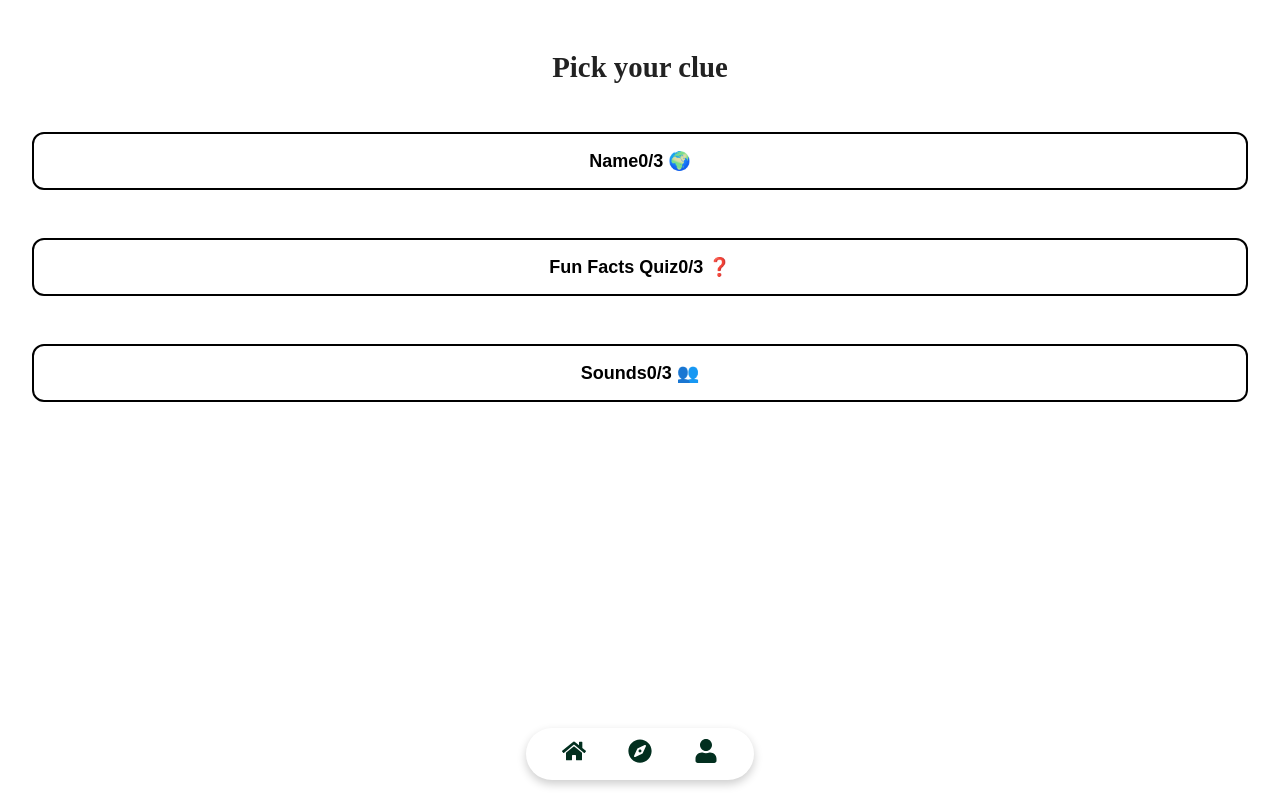
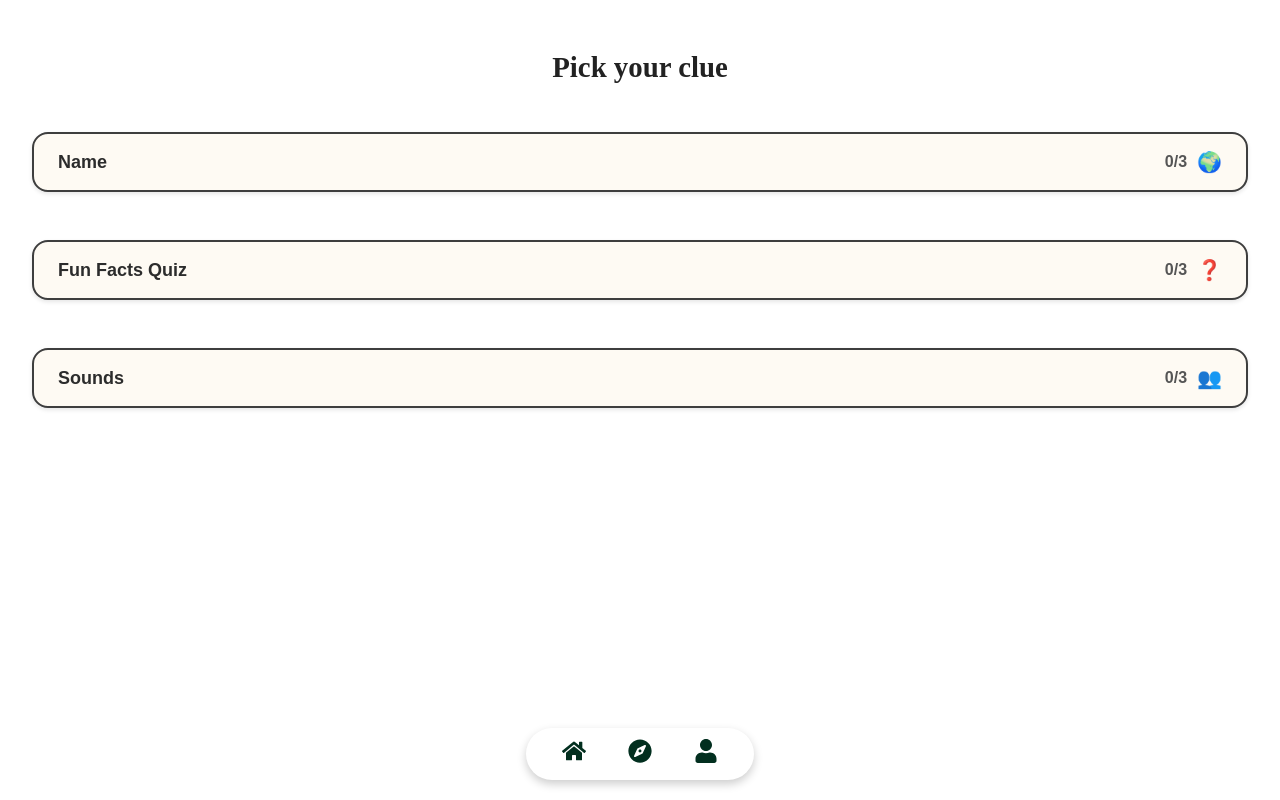
Before and after one commit to huntercordes/museum-adventure-game, a React (Vite) app: page /museum-adventure-game/story in a window 1280 px wide. Built offline with nearby package versions, Linux system fonts and the light colour scheme; no server answers.

Commit message:
Janeks code repaired hopefully
Richard is king of the aarhus

```diff
--- a/src/components/ClueButton.jsx
+++ b/src/components/ClueButton.jsx
@@ -2,19 +2,37 @@ import React from 'react';
 import styles from '../styles/ClueButton.module.css';
 import { useNavigate } from 'react-router-dom';
 
-const ClueButton = ({ type, progress, icon }) => {
+const ClueButton = ({ type, progress, icon, biome, onClick }) => {
   const navigate = useNavigate();
 
   const handleClick = () => {
     navigate(`/story-game/${type}`);
   };
 
+  // Capitalize and match label
+  const getLabel = () => {
+    switch (type) {
+      case 'name':
+        return 'Name';
+      case 'quiz':
+        return 'Fun Facts Quiz';
+      case 'sound':
+        return 'Sounds';
+      default:
+        return 'Clue';
+    }
+  };
+
   return (
-    <button className={styles.clue} onClick={handleClick}>
-      {type === 'name' && 'Name'}
-      {type === 'quiz' && 'Fun Facts Quiz'}
-      {type === 'sound' && 'Sounds'}
-      <span>{progress}/3 {icon}</span>
+    <button
+      className={`${styles.clue} ${biome ? styles[biome] : ''}`}
+      onClick={onClick || handleClick}
+      aria-label={`${getLabel()} clue - ${progress} of 3`}
+    >
+      <span>{getLabel()}</span>
+      <span className={`${styles.progressSpacing} ${styles.progress}`}>
+        {progress}/3 <span className={styles.icon}>{icon}</span>
+      </span>
     </button>
   );
 };
--- a/src/styles/ClueButton.module.css
+++ b/src/styles/ClueButton.module.css
@@ -1,25 +1,65 @@
 /* src/styles/ClueButton.module.css */
+.title {
+  font-family: 'Playfair Display', Georgia, serif;
+  font-size: 26px;
+  font-weight: 700;
+  color: #2c2c2c;
+  text-align: center;
+  margin: 24px 0 12px;
+}
+
 .clue {
   display: flex;
-  justify-content: center;
+  justify-content: space-between;
   align-items: center;
-  padding: 16px 20px;
+  padding: 16px 24px;
   margin: 16px auto;
   width: 100%;
-  border: 2px solid black;
-  border-radius: 12px;
-  background-color: white;
+  border: 2px solid #3e3e3e;
+  border-radius: 16px;
+  background-color: #fefaf3; /* Museum parchment style */
   font-size: 18px;
-  font-weight: bold;
+  font-weight: 600;
+  color: #2c2c2c;
   cursor: pointer;
+  box-shadow: 0 2px 4px rgba(0, 0, 0, 0.1); /* Light card feel */
+  touch-action: manipulation;
+  -webkit-tap-highlight-color: transparent; /* Clean tap effect */
 }
 
 .progress {
   display: flex;
   align-items: center;
-  gap: 8px;
+  gap: 10px;
+  font-size: 16px;
+  color: #555;
 }
 
 .icon {
-  font-size: 18px;
+  font-size: 20px;
 }
+
+.progressSpacing {
+  margin-left: 1rem;
+}
+
+/* Optional biome color variations */
+.clue.savanna {
+  background-color: #fff8e1;
+  border-color: #c19a6b;
+}
+
+.clue.jungle {
+  background-color: #eef7ed;
+  border-color: #4caf50;
+}
+
+.clue.ocean {
+  background-color: #e0f7fa;
+  border-color: #0288d1;
+}
+
+.clue.forest {
+  background-color: #f1f8e9;
+  border-color: #33691e;
+}
```
